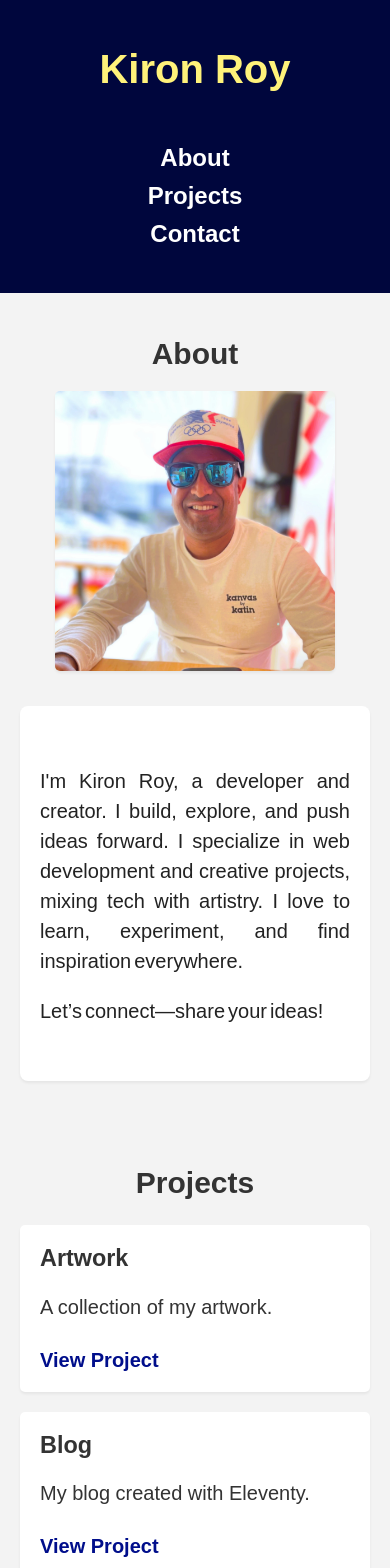
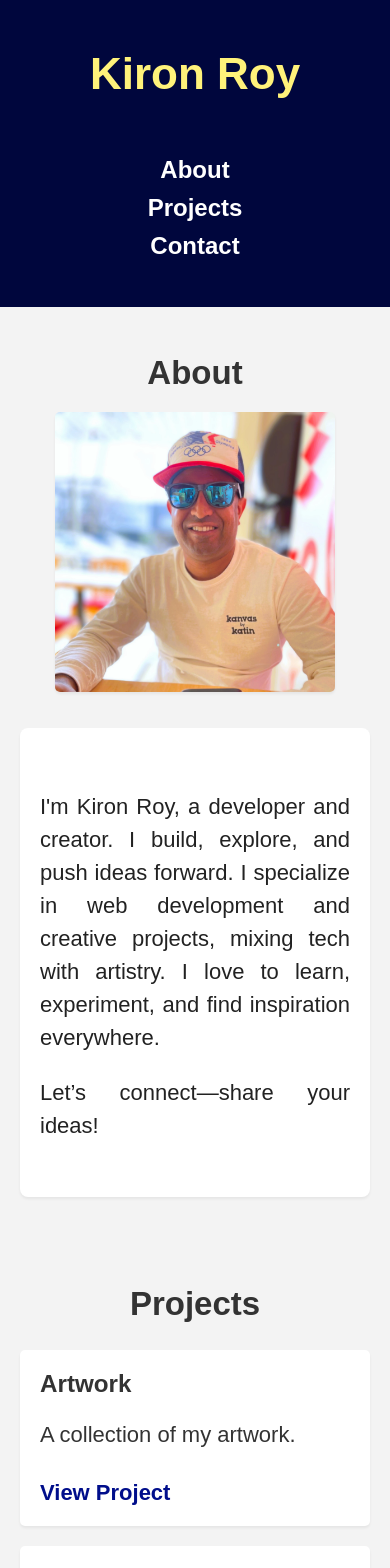
Before and after one commit to kironroy/kironroy-react, a React (Create React App) app: page / in a window 390 px wide. Shown: the top 1568 px of the page. Built offline with nearby package versions, Linux system fonts and the light colour scheme; a web font is replaced by a local one.

Commit message:
Font Size
⬆️ Font size increase

```diff
--- a/src/components/Portfolio.css
+++ b/src/components/Portfolio.css
@@ -29,6 +29,7 @@
 
 .project-card h3 {
   margin-top: 0;
+  font-size: 1.1em;;
 }
 
 .project-card a {
--- a/src/index.css
+++ b/src/index.css
@@ -17,6 +17,6 @@
 
 @media (max-width: 768px) {
   body {
-    font-size: 20px; /* Adjust the size as needed */
+    font-size: 22px; /* Adjust the size as needed */
   }
 }
```
